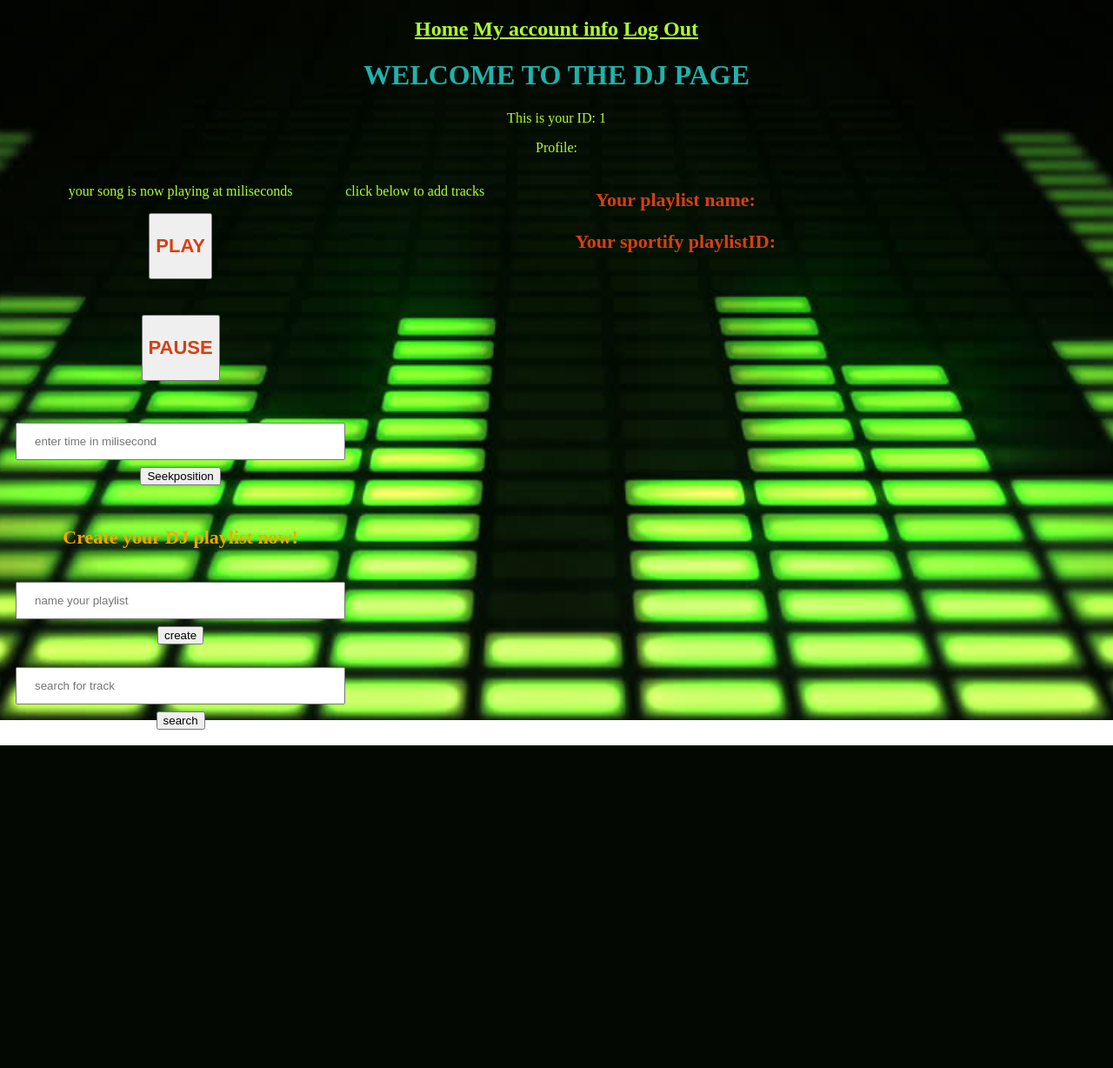
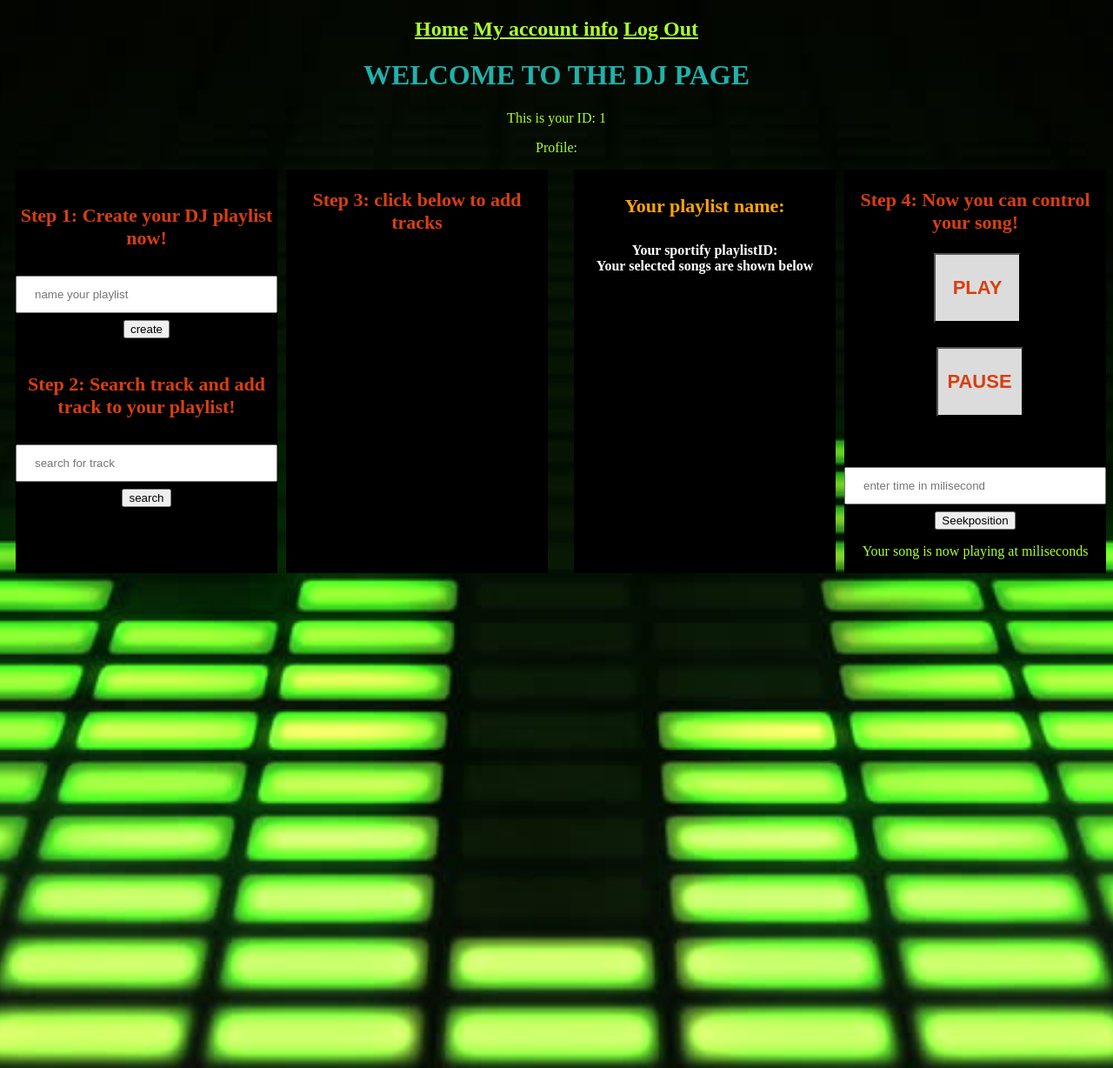
Before and after one commit to eva-lam/ampee3, a Node server app: page /account in a window 1280 px wide. Shown: the whole page at 87% size. Before the commit the page ends 857 px from the top, so only its background shows below. Run offline with Node 20, Linux system fonts and the light colour scheme; the visitor is signed in with stand-in values (Sample User, id 1); some libraries are stand-ins or nearby versions.

Commit message:
eva- added features

```diff
--- a/app.js
+++ b/app.js
@@ -131,7 +131,8 @@
 
 //play button
 app.get('/play', function(req, res){
-  const user_id = req.user.id;
+  const user_id = req.user.id; // same as profile.username in spotify strategy
+
   client.get(user_id, (err, data) =>{
     //axios is to obtain info from third-party server
     axios({
@@ -139,6 +140,7 @@
       method: "PUT",
       url: 'https://api.spotify.com/v1/me/player/play',
       headers: {Authorization: "Bearer "+ data}
+
     }).then(function(response){
       console.log('play button is working !')
       //use send and render if need to refresh page
@@ -219,11 +221,18 @@
   .then(function(response){
     console.log("playlist created!")
     const playlist_id = response.data.id
-        client.set(playlist_id, function(err, data) {
+        client.set("New Playlist",playlist_id, function(err, data) {
           if(err) {
           return console.log(err);
           }
         })
+        //redis key now is playlistname
+        client.set("playlistname",listname, function(err, data) {
+          if(err) {
+          return console.log(err);
+          }
+        })
+
      res.render('account',{"name":listname,"listid":playlist_id})
   }).catch((err) =>console.log('error occurs',err))
   })
@@ -231,8 +240,10 @@
 
 
 app.post('/searchtrack',function(req,res){
-  let item = req.body.search_track
-  let user_id = req.user.id;
+  const item = req.body.search_track
+  const listname = req.body.playlist_name
+  const user_id = req.user.id;
+
   client.get(user_id,(err,data)=>{
     axios({
       method:"GET",
@@ -242,46 +253,97 @@
       data:{'track':item}
     })
     .then(function(response){
-      console.log(response);
       console.log("Search success!")
+      const song_id = response.data.tracks.items
+      let listname = '',
+          playlistid = '' ;
 
-      const song_id = response.data.tracks.items
-      res.render('account',{"songlist":song_id})
-    })
-    .catch((err) =>console.log('search error occurs',err))
+  // NEED to render in a nested redis get because res.render respond would have responded to first info before second
+      client.get("New Playlist", function(err, data1) {
+          console.log(data1);
+          if(err) {
+            return console.log(err);
+          }
+
+          client.get("playlistname", function(err, data2) {
+              console.log(data2);
+              if(err) {
+                return console.log(err);
+              }
+
+              res.render('account',{"songlist":song_id,"name":data2,"listid":data1})
+            })
+        })
+    }).catch((err) =>console.log('search error occurs',err))
     })
   });
 
+app.post('/addtrack', (req, res) =>{
+  let user_id = req.user.id;
+  //uris is equal to key of value of event.currentTarget...
+  let uri = req.body.uris;
+ //playlist_id is not stored in redis yet
+  //client - redis - get playlist id info
+  client.get("New Playlist", (err, data1) =>{
+ //auth and content-type required
+    client.get(user_id, (err, data2)=>{
+        console.log(data2);
+        if(err) {
+          return console.log(err);
+        }
+        axios({
+          method:"POST",
+          url: `https://api.spotify.com/v1/users/${user_id}/playlists/${data1}/tracks`,
+          headers:{Authorization: "Bearer "+ data2},
+          contentType: 'application/json',
+          //optional to pass uris and position
+          //here we put song_id to be added to playlist_id
+          data:{"uris":[uri]}
 
-// //when user clicks then that song is added to playlist
-app.post('/track/:uri', (req, res) =>{
-  //to get information it's always request
-  let uri = req.params.uri;
-  let user_id = req.user.id;
 
-  //client - redis - get playlist id info
-  client.get(playlist_id, (err, data) =>{
+        }).then(function(response){
 
-    axios({
-      method:"POST",
-      url: `https://api.spotify.com/v1/users/${user_id}/playlists/${playlist_id}/tracks`,
-      headers:{Authorization: "Bearer "+ data},
-      contentType: 'application/json',
-      data:{"position": 0, "uris": "spotify:track:1i1fxkWeaMmKEB4T7zqbzK"}
+          res.json({"snapshotId":response.snapshot_id})
+
+         }).catch((err) =>console.log('track adding error occurs',err))
+      })
+
     })
-      if(err || data == null) {
-          //if activity data doesn't exist, will get GithubData
-          getSpotifySong(uri, res);
-      }else {
-          //if data exists, would just send back the data
-          res.send(data);
-      }
+
   });
-});
 
-// retrieveSpotify Song
-function getSpotifySong(user_id, res) {
+  app.get('/listtrack', (req, res) =>{
+      let user_id = req.user.id; //get access token value stored in redis
+      let uri = req.body.uris;
+      client.get("New Playlist", (err, data1) =>{
+
+        client.get(user_id, (err, data2)=>{
+          axios({
+            method:"GET",
+            url: `https://api.spotify.com/v1/users/${user_id}/playlists/${data1}/tracks`,
+            headers:{Authorization: "Bearer "+ data2},
+            contentType: 'application/json',
+
+
+          }).then(function(response){
+              console.log(response.data)
+              let songName_onList = response.data.items.map(function(element){
+                return element.track.name
+              })
+              res.json({"listed_song":songName_onList})
+
+          }).catch((err) =>console.log('track adding error occurs',err))
+
+        })
+
+      })
+
+    });
+
+function getSpotifySong(uri, res) {
+  let song_id = uri
   //axios is promise
+
   axios.get({
     method:"GET",
     url:`https://api.spotify.com/v1/tracks/${song_id}`,
--- a/public/script.js
+++ b/public/script.js
@@ -25,13 +25,34 @@
 		});
 })
 
-$(".song").click(function(){
-	$.ajax({
-        type: 'GET',
-        url: '/track/:uri',
-		}).done(function( data ) {
-			if (data != null) {
-			$("#error").html( `Cannot put${data} into the playlist` );
+$('.result').on('click','.song',(event) => {
+// $('.song').click(function(event){
+    // const username = $(e.target)[0].innerText;
+	// console.log(username);
+	// this = <button ...>
+	// this.value
+    $.post("/addtrack", {"uris":event.currentTarget.value},data => {
+
+		$.get('/listtrack',data =>{
+
+		}).done(function(data){
+			if(data !=null){
+			$('#list_ofSongs').html('');
+				$.each(data.listed_song,function(){
+					$('#list_ofSongs').append("<h6>"+this+"<h6>");
+				})
 			}
-		});
-})
+		})
+	});
+});
+
+// $("#searching").click(function(){
+// 	$.ajax({
+//         type: 'GET',
+//         url: '/seek',
+// 		}).done(function( data ) {
+// 			if (data != null) {
+// 			$("#error").html( "You might need to be a premium member to access this feature" );
+// 			}
+// 		});
+// })
--- a/public/styles.css
+++ b/public/styles.css
@@ -1,12 +1,11 @@
 body {
     background-image: url("music.jpg");
     background-repeat: no-repeat;
-    height: 800px;
+    height: 1200px;
     background-position: center;
     background-repeat: no-repeat;
     background-size: cover;
     text-align:center;
-
 }
 
 h1 {
@@ -35,6 +34,17 @@
     font-size:22px;
     text-align: center;
 }
+h5{
+    color:white;
+    font-size:16px;
+    text-align: center;
+}
+
+h6{
+    color:gold;
+    font-size:16px;
+    text-align: center;
+}
 #pp{
     height:80px;
     width:170px;
@@ -58,6 +68,7 @@
 #control {
     width: 30%;
     margin-left: 10px;
+    background-color: black;
 }
 
 #create {
@@ -65,9 +76,14 @@
     margin-left:30px;
 }
 
+.searching{
+    background:black;
+}
+
 #playlist {
     width: 30%;
     margin-left:30px;
+    background-color:black;
 }
 
 input[type=text] {
@@ -82,3 +98,27 @@
     border: solid blue 1px;
     margin: 5px;
 }
+
+.result{
+    font-size: 10px;
+    background:ghostwhite;
+
+}
+
+#playbutton{
+    background-color:gainsboro;
+    height:80px;
+    width:100px;
+    margin-left: 5px;
+    margin-bottom:5px;
+    text-align: center;
+}
+
+#pausebutton{
+    background-color:gainsboro;
+    height:80px;
+    width:100px;
+    margin-left: 10px;
+    margin-bottom:10px;
+    text-align: center;
+}
--- a/views/account.handlebars
+++ b/views/account.handlebars
@@ -1,7 +1,7 @@
 <h2>
-	<a href="/">Home</a>
+    <div><a href="/">Home</a>
 	<a href="/account">My account info</a>
-	<a href="/logout">Log Out</a>
+	 <a href="/logout">Log Out</a> </div>
 </h2>
 
 <h1>WELCOME TO THE DJ PAGE</h1>
@@ -10,8 +10,60 @@
 
 <div class='flex'>
     <div id='control'>
-        <p>your song is now playing at {{position}} miliseconds</p>
-        <button id=playbutton><h3>PLAY</h3></button> <br><br>
+        <br>
+
+        <h3>Step 1: Create your DJ playlist now!</h3>
+        {{!-- action refers to route name  --}}
+        <form action="createplaylist" method="post">
+            {{!-- playlist_name goes after 'req.body' --}}
+            <input  type="text" name="playlist_name" placeholder="name your playlist" />
+            <input type="submit" name="create" value="create">
+        </form>
+
+        <br>
+        <h3>Step 2: Search track and add track to your playlist!</h3>
+        <form action="searchtrack" class="searching" method="post">
+            <input type="text" name="search_track" placeholder="search for track" />
+            <input type="submit" name="search" value="search">
+        </form>
+
+
+    </div>
+
+
+    <div id="control">
+            <h3>Step 3: click below to add tracks</h3>
+
+        {{#each songlist}}
+
+        {{!-- <form action="addtrack" method="post">
+            <input type="text" name="song_name" placeholder="search for track" />
+            <input type="submit" name="search" value="search">
+        </form> --}}
+                   <div class ="result">
+                       <span>
+                            {{name}} {{uri}}
+                            <br>{{song_id}}
+                        </span>
+                        <button class="song" value="{{uri}}">add</button>
+                    </div>
+        {{/each}}
+
+    </div>
+
+    <div id ="playlist">
+
+        <h4>Your playlist name:{{name}}</h4>
+        <h5>Your sportify playlistID:{{listid}}
+        <br>Your selected songs are shown below</h5>
+        <h5 id="list_ofSongs"></h5>
+
+    </div>
+
+    <div id='control'>
+        <h3>Step 4: Now you can control your song!</h3>
+
+        <button id=playbutton><h3>PLAY</h3></button> <br>
         <h5 id=error></h5>
         <button id=pausebutton><h3>PAUSE</h3></button>
         <h3></h3>
@@ -21,58 +73,16 @@
                 <input type="text" name="seek_position" placeholder="enter time in milisecond" />
                 <input type="submit" name="playtime" value="Seekposition">
             </form>
+            <p>Your song is now playing at {{position}} miliseconds</p>
+    </div>
+
+</div>
 
 
-        <br>
+<script src="https://code.jquery.com/jquery-3.2.1.min.js"integrity="sha256-hwg4gsxgFZhOsEEamdOYGBf13FyQuiTwlAQgxVSNgt4="crossorigin="anonymous"></script>
+{{!-- <script>
 
-        <h4>
-        Create your DJ playlist now!
-        </h4>
-        {{!-- action refers to route name  --}}
-        <form action="createplaylist" method="post">
-            {{!-- playlist_name goes after 'req.body' --}}
-            <input  type="text" name="playlist_name" placeholder="name your playlist" />
-            <input type="submit" name="create" value="create">
-        </form>
-        <br>
-        <form action="searchtrack" method="post">
-            <input type="text" name="search_track" placeholder="search for track" />
-            <input type="submit" name="search" value="search">
-        </form>
+    $('.result').on('click','.song',()=>{
+        $('#list_ofSongs').append("<h5>{{name}}</h5>")})
 
-        <br>
-    </div>
-
-    <div>
-            <p>click below to add tracks</p>
-
-        {{#each songlist}}
-                   <div>
-                       <span>
-                            {{name}} {{uri}} {{song_id}}
-                        </span>
-                        <button class="song" value="{{uri}}">add</button>
-
-                    </div>
-        {{/each}}
-
-    </div>
-        {{!-- <a href='/addtracks'><button id=pp><h3>Add Tracks to Playlist</h3></button></a> --}}
-
-    <div id ="playlist">
-        <h3>Your playlist name:{{name}}</h3>
-        <h3>Your sportify playlistID:{{listid}}</h3>
-
-        {{!-- {{#each song}}
-            <div>
-                <span>
-                    {{name}}
-
-                </span>
-
-            </div> --}}
-    </div>
-
-
-
-</div>
+</script> --}}
```
